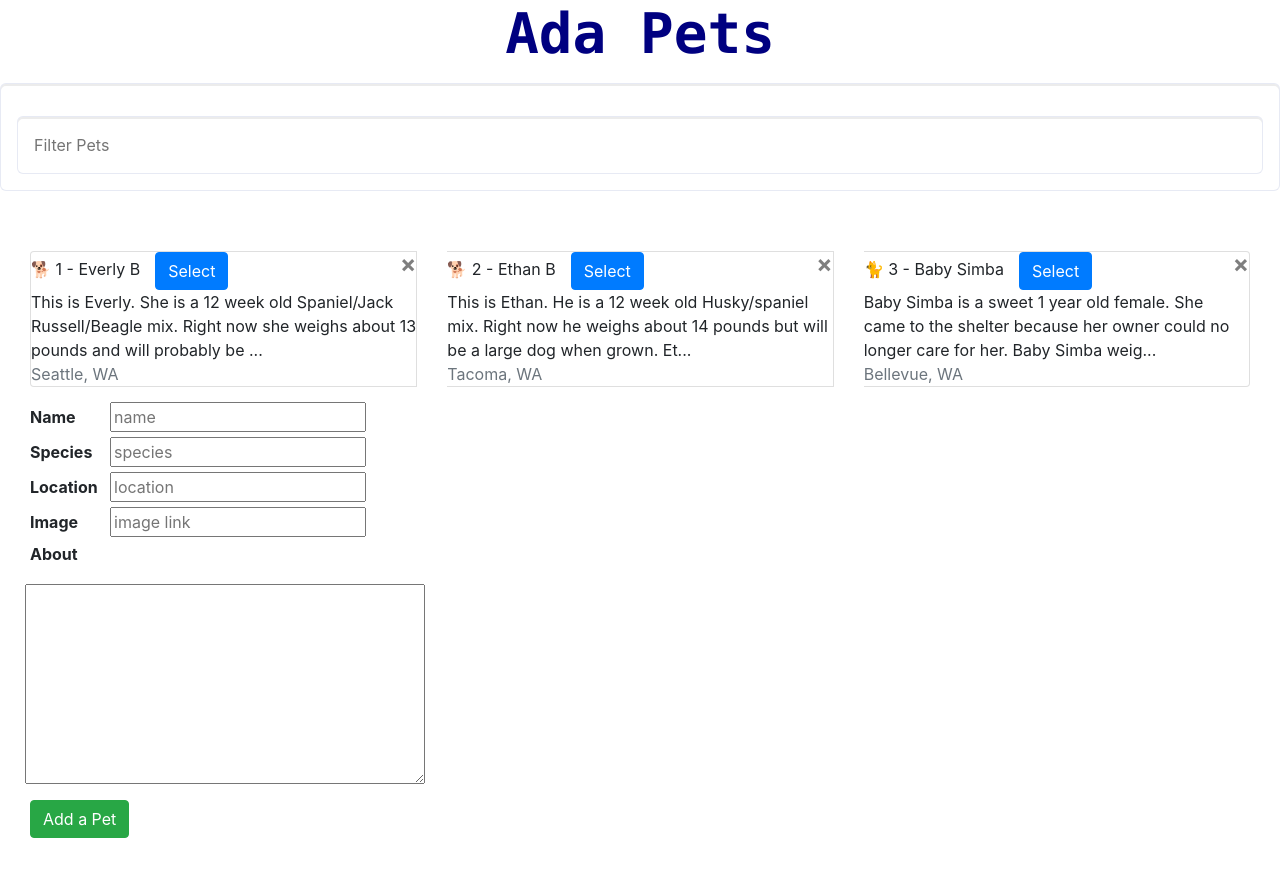
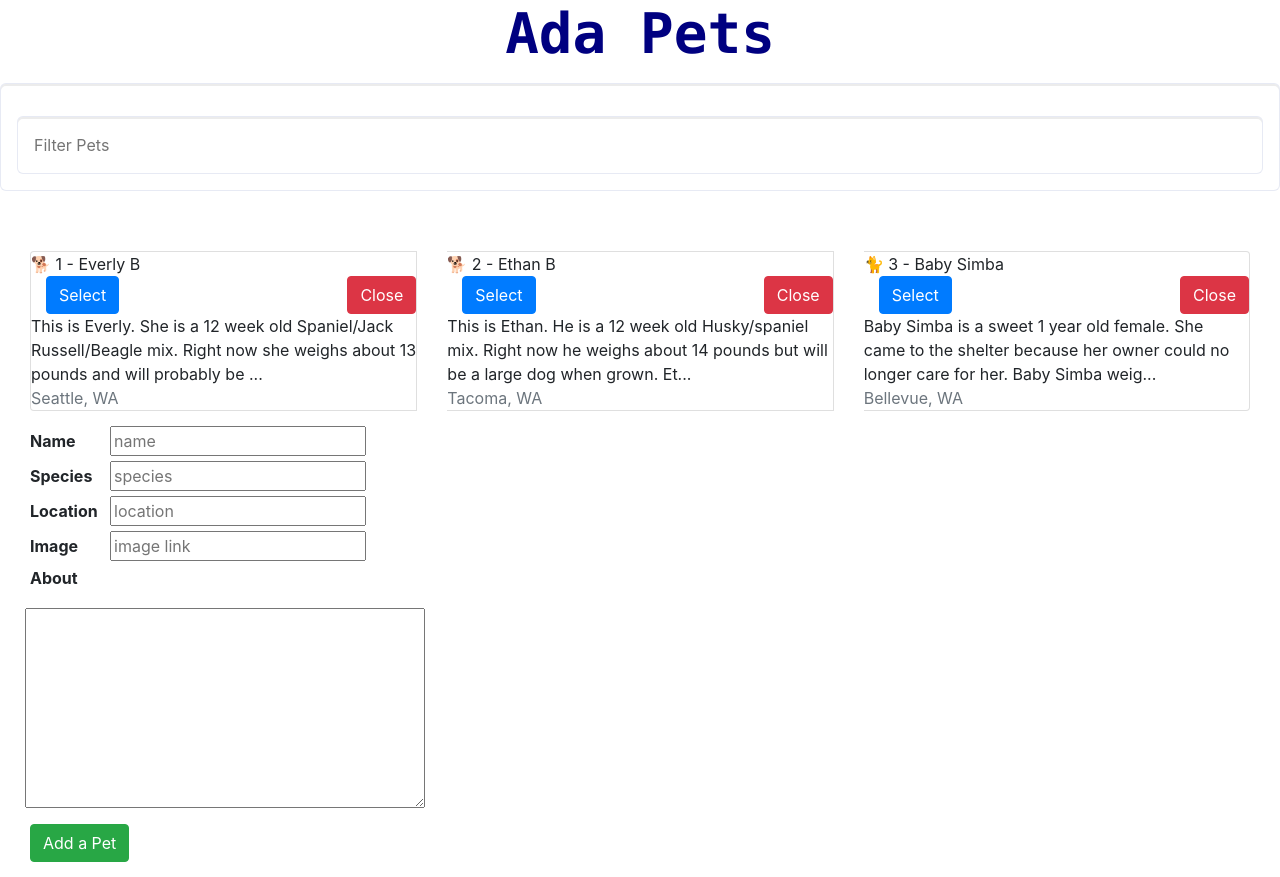
Before and after one commit to AdaGold/ada-pets-react, a React (Create React App) app: page / in a window 1280 px wide. Before the commit the page ends 853 px from the top, so only its background shows below. Built offline with nearby package versions, Linux system fonts and the light colour scheme.

Commit message:
petCard to use close button instead of x

```diff
--- a/src/components/PetCard.js
+++ b/src/components/PetCard.js
@@ -12,21 +12,23 @@ const PetCard = ({ id, name, species, about, location, deletePetCallback, select
     <div className="card pet-card">
 
       <section className="pet-card--header">
-        <button
-          onClick={() => deletePetCallback(id)}
-          type="button"
-          className="close pet-card--close-btn"
-          aria-label="Close"
-        >
-          <span aria-hidden="true">&times;</span>
+        {speciesEmoji(species)} {id} - {name}
+        <div>
+          <button
+            onClick={() => { selectPetCallback(id) }}
+            className="btn btn-primary pet-card--select-pet-btn"
+          >
+            Select
         </button>
-        {speciesEmoji(species)} {id} - {name}
-        <button
-          onClick={() => { selectPetCallback(id) }}
-          className="btn btn-primary pet-card--select-pet-btn"
-        >
-          Select
+          <button
+            type="button"
+            className="btn btn-danger pet-card--close-btn"
+            aria-label="Close"
+            onClick={() => { deletePetCallback(id) }}
+          >
+            Close
         </button>
+        </div>
       </section>
       <section className="pet-card--body">
         {about.length > 128 ? `${ about.substring(0, 128) }...` : about}
```
